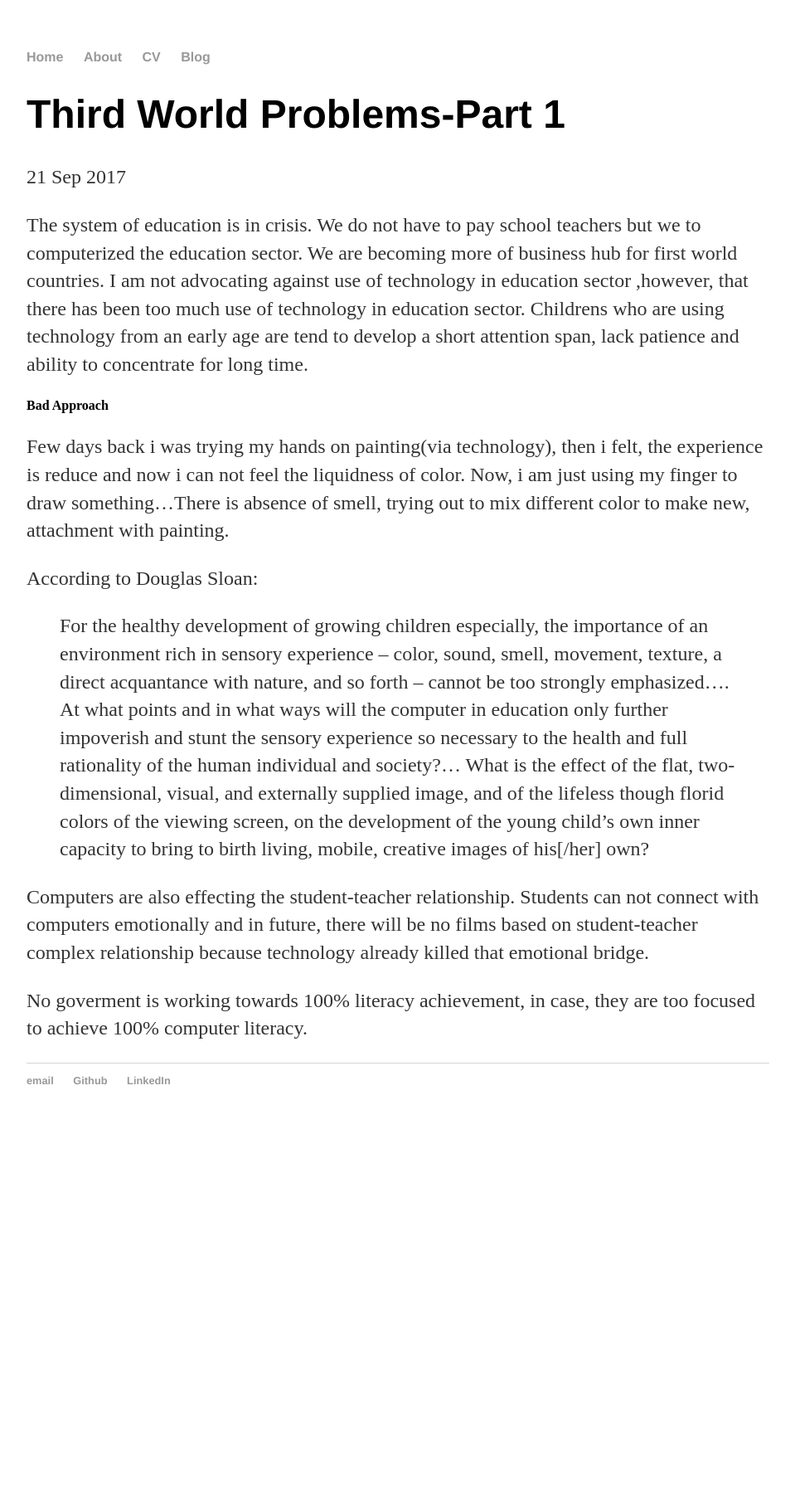
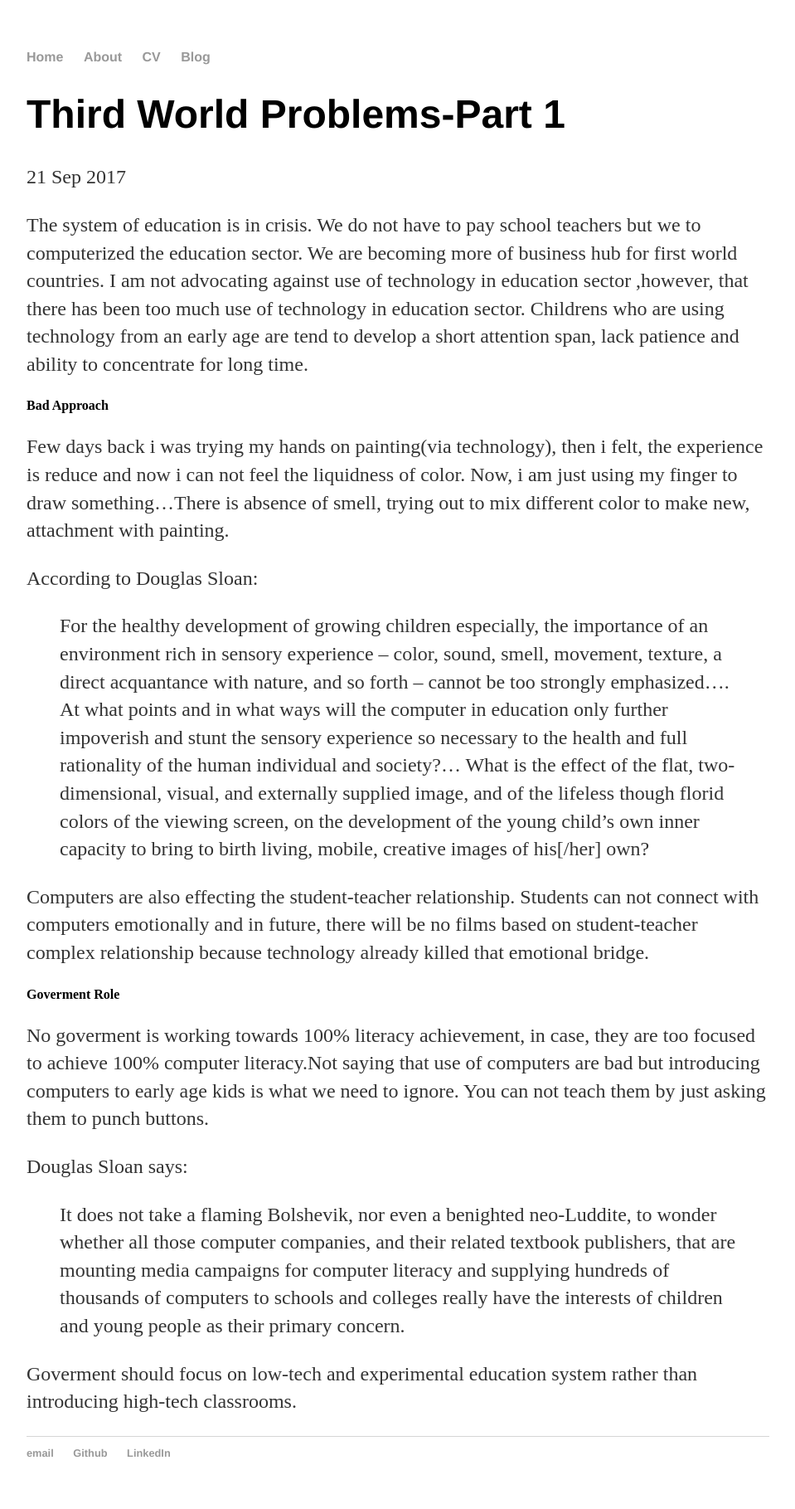
Before and after one commit to summii/summii.github.io, a Jekyll site: the page built from _posts/2017-09-21-third-world-problems.md, in a window 1280 px wide. Shown: the whole page at 83% size, without its empty margins (160-1119 px from the left). Built offline with Jekyll 4.4.1, drawn with Linux system fonts in a browser that asks for light colours; before the commit the page ends 1370 px from its top, so only the background shows below that.

Commit message:
Update 2017-09-21-third-world-problems.md

```diff
--- a/_posts/2017-09-21-third-world-problems.md
+++ b/_posts/2017-09-21-third-world-problems.md
@@ -25,4 +25,13 @@ own inner capacity to bring to birth living, mobile, creative images of his[/her
 
 Computers are also effecting the student-teacher relationship. Students can not connect with computers emotionally and in future, there will be no films based on student-teacher complex relationship because technology already killed that emotional bridge.
 
-No goverment is working towards 100% literacy achievement, in case, they are too focused to achieve 100% computer literacy.
+#### Goverment Role
+
+No goverment is working towards 100% literacy achievement, in case, they are too focused to achieve 100% computer literacy.Not
+saying that use of computers are bad but introducing computers to early age kids is what we need to ignore. You can not teach them by just asking them to punch buttons.
+
+Douglas Sloan says:
+
+>It does not take a flaming Bolshevik, nor even a benighted neo-Luddite, to wonder whether all those computer companies, and their related textbook publishers, that are mounting media campaigns for computer literacy and supplying hundreds of thousands of computers to schools and colleges really have the interests of children and young people as their primary concern.
+
+Goverment should focus on low-tech and experimental education system rather than introducing high-tech classrooms.
```
